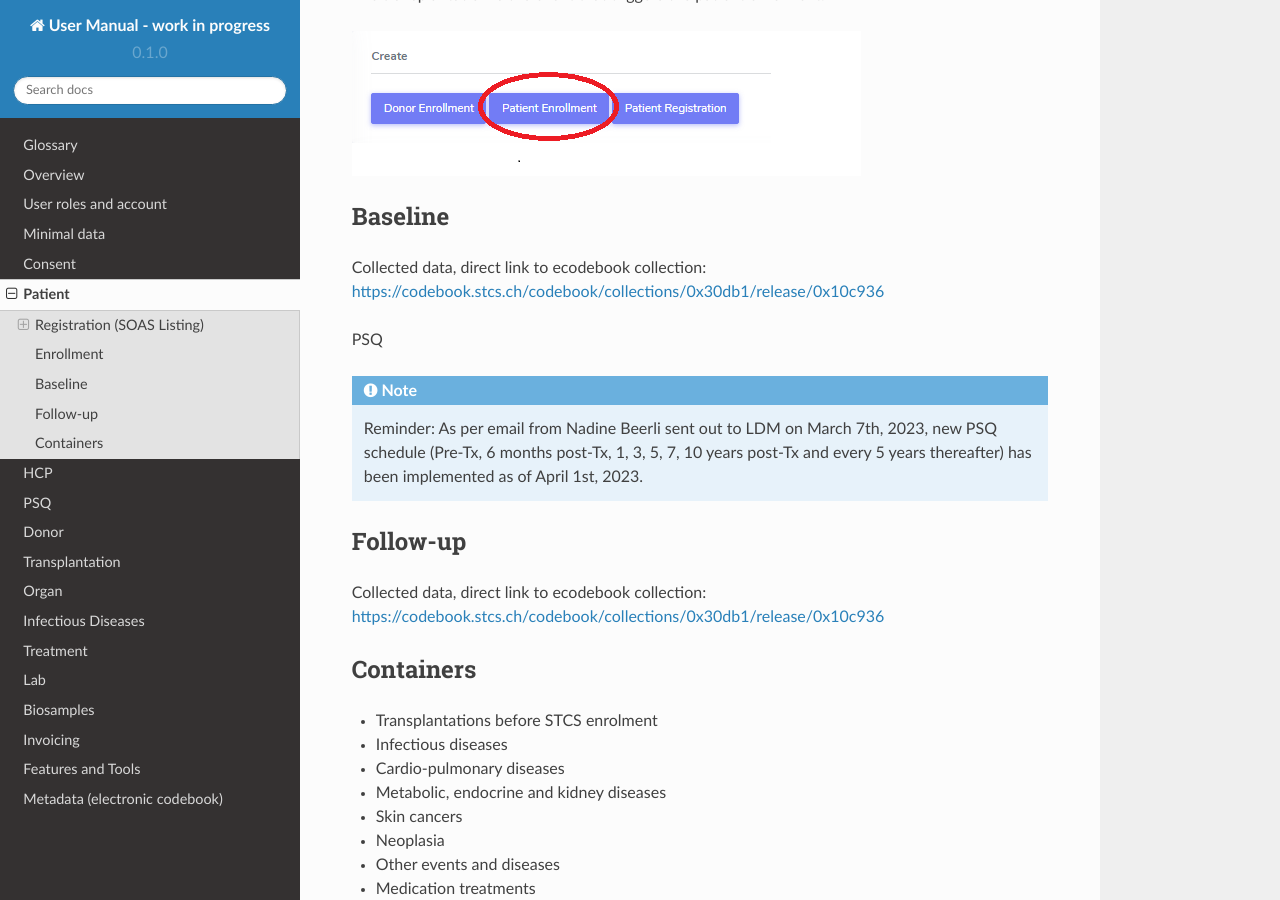
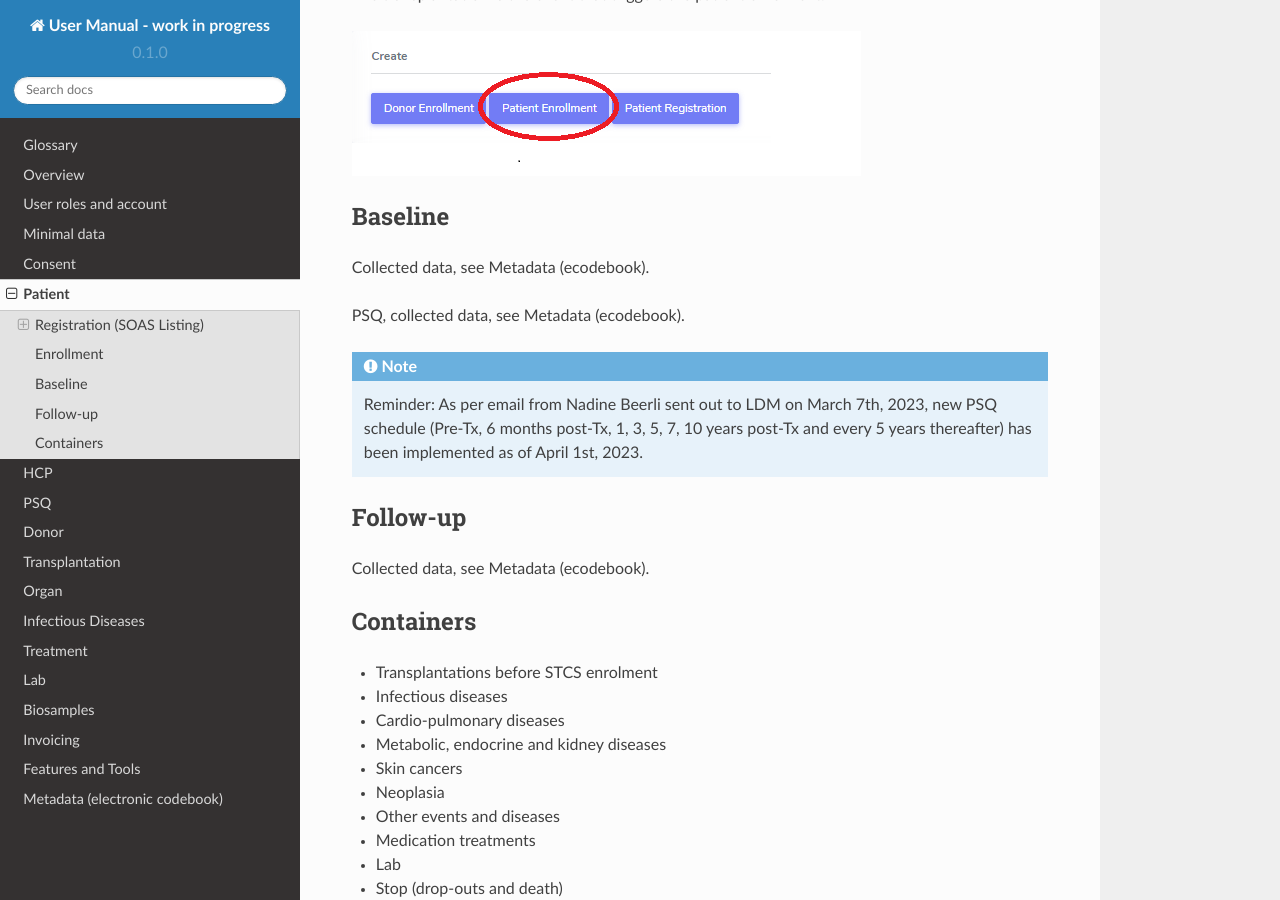
Before and after one commit to swiss-transplant-cohort-study/3LC-user-manual, a Sphinx documentation site: the page built from docs/source/patient.rst, in a window 1280 px wide and 900 px high, scrolled down 1539 px. Built offline with Sphinx 7.4.7 and the Read the Docs theme 2.0.0, drawn with Linux system fonts in a browser that asks for light colours.

Commit message:
Update patient.rst

```diff
--- a/docs/source/patient.rst
+++ b/docs/source/patient.rst
@@ -52,9 +52,9 @@
 Baseline
 =========
 
-Collected data, direct link to ecodebook collection: https://codebook.stcs.ch/codebook/collections/0x30db1/release/0x10c936
+Collected data, see Metadata (ecodebook).
 
-PSQ
+PSQ, collected data, see Metadata (ecodebook).
 
 .. note::
    Reminder: As per email from Nadine Beerli sent out to LDM on March 7th, 2023, new PSQ schedule (Pre-Tx, 6 months post-Tx, 1, 3, 5, 7, 10 years
@@ -63,7 +63,7 @@
 Follow-up
 ==========
 
-Collected data, direct link to ecodebook collection: https://codebook.stcs.ch/codebook/collections/0x30db1/release/0x10c936
+Collected data, see Metadata (ecodebook).
 
 Containers
 ============
```
